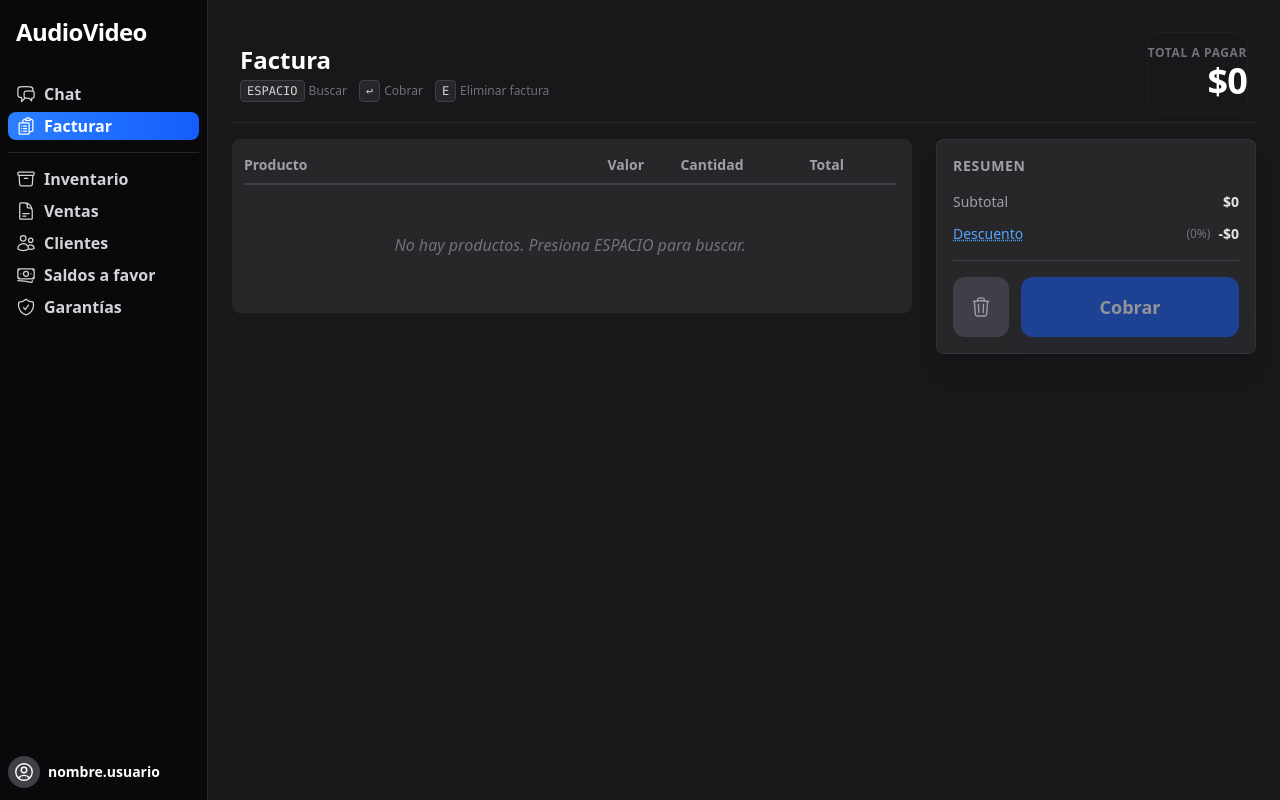
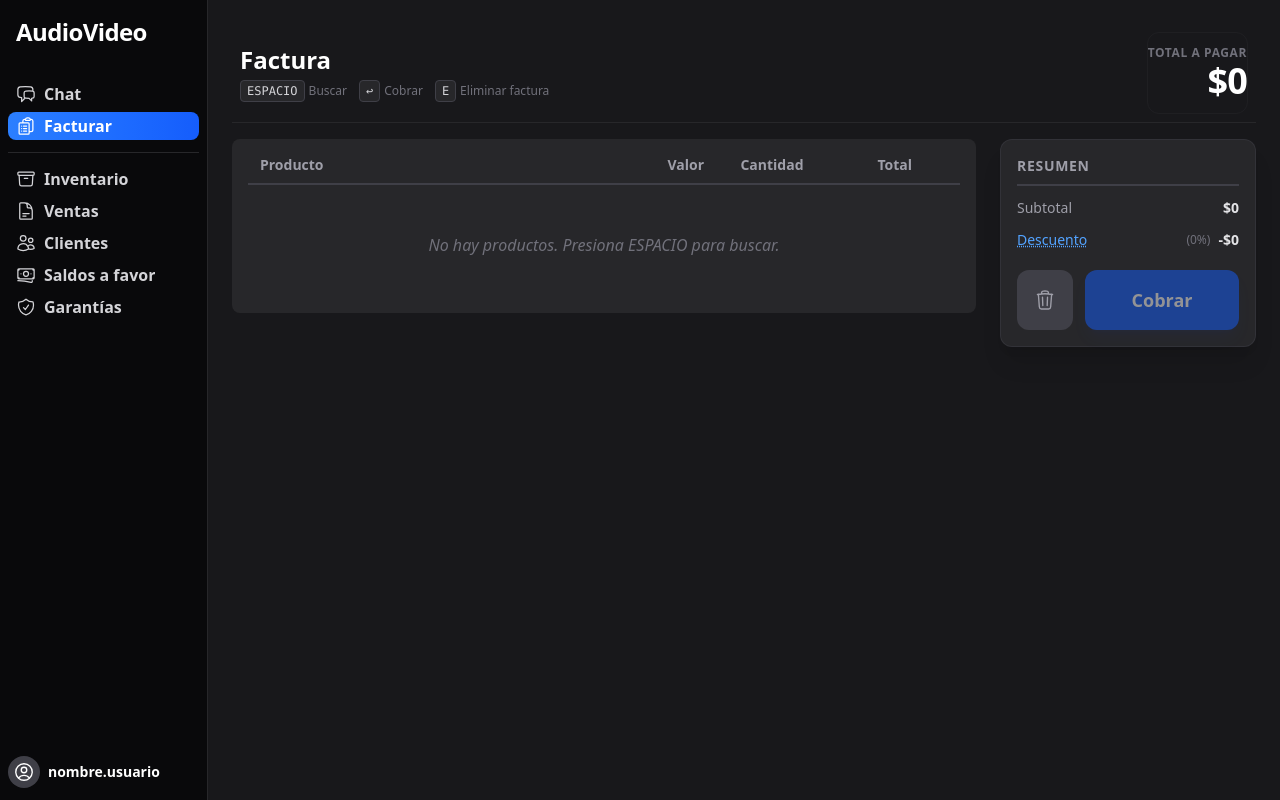
Before and after one commit to Sebasxs/smart-pos, a React (Vite) app in the folder client/: page /billing in a window 1280 px wide. Built offline with nearby package versions, Linux system fonts and the light colour scheme.

Commit message:
fix(ui): modified items in invoices are colored

```diff
--- a/client/src/components/billing/InvoiceTable.tsx
+++ b/client/src/components/billing/InvoiceTable.tsx
@@ -1,7 +1,7 @@
 import { HiOutlineTrash } from 'react-icons/hi2';
 import { QuantitySelector } from '../ui/QuantitySelector';
 import { type InvoiceItem } from '../../types/billing';
-import { useState, useEffect } from 'react';
+import { useState, useEffect, useRef } from 'react';
 
 type InvoiceItemRowProps = {
    item: InvoiceItem;
@@ -9,7 +9,17 @@ type InvoiceItemRowProps = {
    onRemove: (id: string) => void;
 };
 
+const GRID_LAYOUT = 'grid grid-cols-[minmax(6rem,1fr)_6rem_6rem_5rem_2rem] gap-3 items-center px-1';
+
 const InvoiceItemRow = ({ item, onUpdate, onRemove }: InvoiceItemRowProps) => {
+   const originalValues = useRef({
+      name: item.name,
+      price: item.price,
+   });
+
+   const isNameModified = item.name !== originalValues.current.name;
+   const isPriceModified = item.price !== originalValues.current.price;
+
    const [localPrice, setLocalPrice] = useState(item.price.toLocaleString('es-CO'));
 
    useEffect(() => {
@@ -39,37 +49,41 @@ const InvoiceItemRow = ({ item, onUpdate, onRemove }: InvoiceItemRowProps) => {
    };
 
    return (
-      <div className="flex items-center gap-2 p-1 rounded-xl hover:bg-zinc-700 min-w-[300px]">
-         <div className="flex-1 min-w-24">
+      <div className={`${GRID_LAYOUT} rounded-xl hover:bg-zinc-700 bg-zinc-700 py-1`}>
+         <div className="w-full">
             <input
                type="text"
                value={item.name}
                onChange={e => onUpdate(item.id, { name: e.target.value })}
-               className="
-                  w-full bg-transparent rounded-lg
-                  hover:ring-1 hover:ring-zinc-500 hover:bg-zinc-800
+               title={item.name}
+               className={`
+                  w-full bg-transparent rounded-xl cursor-pointer focus:cursor-text pl-2 py-1
+                  hover:ring-1 hover:ring-zinc-600 hover:bg-zinc-800
                   focus:ring-2 focus:ring-blue-500 focus:border-blue-500 focus:bg-zinc-800
-                  outline-none text-ellipsis
-               "
+                  outline-none text-ellipsis transition-colors duration-200
+                  ${isNameModified ? 'text-amber-400 italic' : 'text-zinc-100 font-semibold'}
+               `}
             />
          </div>
-         <div className="w-22 shrink-0 mr-4">
+
+         <div className="w-full">
             <input
                type="text"
                value={localPrice}
                onChange={handlePriceChange}
                onBlur={handleBlur}
                onKeyDown={handleKeyDown}
-               onFocus={e => e.target.select()}
-               className="
-                  w-full bg-transparent text-right font-semibold rounded-lg
-                  hover:ring-1 hover:ring-zinc-500 hover:bg-zinc-800
+               className={`
+                  w-full bg-transparent text-right rounded-xl cursor-pointer focus:cursor-text pr-2 py-1
+                  hover:ring-1 hover:ring-zinc-600 hover:bg-zinc-800
                   focus:ring-2 focus:ring-blue-500 focus:border-blue-500 focus:bg-zinc-800
-                  outline-none no-spinners
-               "
+                  outline-none no-spinners transition-colors duration-200
+                  ${isPriceModified ? 'text-amber-400 italic' : 'text-zinc-100 font-semibold'}
+               `}
             />
          </div>
-         <div className="w-20 flex justify-center shrink-0">
+
+         <div className="flex justify-center">
             <QuantitySelector
                value={item.quantity}
                stock={item.stock}
@@ -77,24 +91,18 @@ const InvoiceItemRow = ({ item, onUpdate, onRemove }: InvoiceItemRowProps) => {
                   onUpdate(item.id, { quantity: Math.min(item.quantity + 1, item.stock) })
                }
                onDecrease={() => onUpdate(item.id, { quantity: Math.max(1, item.quantity - 1) })}
-               onQuantityChange={newQuantity => {
-                  const finalQuantity = newQuantity > 0 ? newQuantity : 1;
-                  onUpdate(item.id, { quantity: finalQuantity });
-               }}
+               onQuantityChange={qty => onUpdate(item.id, { quantity: qty > 0 ? qty : 1 })}
             />
          </div>
-         <div className="w-22 font-semibold text-right shrink-0">
+
+         <div className="font-semibold text-right">
             <span>{(item.quantity * item.price).toLocaleString('es-CO')}</span>
          </div>
-         <div className="w-10 flex justify-end shrink-0">
+
+         <div className="flex justify-end">
             <button
                onClick={() => onRemove(item.id)}
-               className="
-                  text-red-500 p-1 rounded-full
-                  hover:text-zinc-800 hover:bg-red-600/60
-                  transition-colors duration-200
-                  cursor-pointer
-               "
+               className="text-red-500 p-1 rounded-full hover:text-zinc-800 hover:bg-red-600/60 transition-colors duration-200 cursor-pointer"
             >
                <HiOutlineTrash size={18} />
             </button>
@@ -111,14 +119,16 @@ type InvoiceTableProps = {
 
 export const InvoiceTable = ({ items, onUpdateItem, onRemoveItem }: InvoiceTableProps) => {
    return (
-      <div className="bg-zinc-800 p-4 pl-3 rounded-lg flex flex-col h-full overflow-hidden">
+      <div className="bg-zinc-800 p-4 rounded-lg flex flex-col h-full overflow-hidden">
          <div className="overflow-x-auto flex-1 custom-scrollbar">
-            <div className="flex gap-2 text-left text-zinc-400 font-bold text-sm border-b-2 border-zinc-700 pb-2 mb-2 min-w-[300px]">
-               <div className="flex-1 min-w-24">Producto</div>
-               <div className="w-22 text-right pr-1 mr-4">Valor</div>
-               <div className="w-20 text-center">Cantidad</div>
-               <div className="w-22 text-right pr-1">Total</div>
-               <div className="w-10"></div>
+            <div
+               className={`${GRID_LAYOUT} pl-3 text-zinc-400 font-bold text-sm border-b-2 border-zinc-700 pb-2 mb-2`}
+            >
+               <div>Producto</div>
+               <div className="text-right pr-2">Valor</div>
+               <div className="text-center">Cantidad</div>
+               <div className="text-right">Total</div>
+               <div></div>
             </div>
 
             <div className="flex flex-col gap-y-1">
--- a/client/src/components/billing/ProductSearchModal.tsx
+++ b/client/src/components/billing/ProductSearchModal.tsx
@@ -83,7 +83,7 @@ const useKeyboardNavigation = (
             if (results[selectedIndex]) {
                onSelect(results[selectedIndex]);
             } else if (searchTerm.trim() !== '') {
-               onSelect({ name: searchTerm, price: 0, stock: 1, supplier: 'Genérico' });
+               onSelect({ name: searchTerm, price: 0, stock: 9999, supplier: 'Genérico' });
             }
             return;
          }
--- a/client/src/components/ui/QuantitySelector.tsx
+++ b/client/src/components/ui/QuantitySelector.tsx
@@ -68,14 +68,14 @@ export const QuantitySelector = ({
    };
 
    return (
-      <div className="flex items-center justify-center gap-x-1 bg-zinc-700 rounded-full hover:bg-zinc-800">
+      <div className="flex items-center justify-center gap-x-1 bg-zinc-800 rounded-full hover:bg-zinc-900">
          <button
             onMouseDown={() => startAction('dec')}
             onMouseUp={stopAction}
             onMouseLeave={stopAction}
             tabIndex={-1}
-            className={`p-1 rounded-full transition-colors ${
-               value <= 1 ? 'opacity-50' : 'cursor-pointer hover:bg-sky-400 '
+            className={`p-2 rounded-full transition-colors ${
+               value <= 1 ? 'opacity-50 cursor-not-allowed' : 'cursor-pointer hover:bg-sky-400 '
             }`}
             disabled={value <= 1}
             onDragStart={e => e.preventDefault()}
@@ -89,7 +89,7 @@ export const QuantitySelector = ({
             value={value}
             onChange={handleManualChange}
             onFocus={e => e.target.select()}
-            className="w-9 text-center rounded-full font-semibold hover:bg-zinc-700 outline-none no-spinners"
+            className="w-9 text-center rounded-full font-semibold outline-none no-spinners cursor-pointer focus:cursor-text"
          />
 
          <button
@@ -97,8 +97,10 @@ export const QuantitySelector = ({
             onMouseUp={stopAction}
             onMouseLeave={stopAction}
             tabIndex={-1}
-            className={`p-1 rounded-full transition-colors ${
-               value >= stock ? 'opacity-50' : 'cursor-pointer hover:bg-indigo-600 '
+            className={`p-2 rounded-full transition-colors ${
+               value >= stock
+                  ? 'opacity-50 cursor-not-allowed'
+                  : 'cursor-pointer hover:bg-indigo-600 '
             }`}
             disabled={value >= stock}
             onDragStart={e => e.preventDefault()}
--- a/client/src/pages/Billing.tsx
+++ b/client/src/pages/Billing.tsx
@@ -115,13 +115,13 @@ export const Billing = () => {
          <BillingTopbar total={total} />
 
          <div className="flex flex-col lg:flex-row gap-6 flex-1 min-h-0">
-            <div className="flex-1 h-fit h-fit flex flex-col">
+            <div className="flex-1 h-fit h-fit flex flex-col min-w-0">
                <InvoiceTable items={items} onUpdateItem={updateItem} onRemoveItem={removeItem} />
             </div>
 
-            <aside className="w-full lg:w-80 flex flex-col h-fit sticky top-0">
-               <div className="bg-zinc-800 rounded-lg p-4 shrink-0 border border-zinc-700/50 shadow-xl">
-                  <h2 className="text-zinc-400 text-sm font-bold uppercase tracking-wider mb-4">
+            <aside className="w-full lg:w-64 lg:shrink-0 flex flex-col h-fit sticky top-0">
+               <div className="bg-zinc-800 rounded-xl p-4 shrink-0 border border-zinc-700/50 shadow-xl">
+                  <h2 className="text-zinc-400 text-sm font-bold uppercase tracking-wider border-b-2 border-zinc-700 pb-2 mb-3">
                      Resumen
                   </h2>
 
@@ -133,7 +133,7 @@ export const Billing = () => {
                         </span>
                      </div>
 
-                     <div className="flex justify-between items-center">
+                     <div className="flex justify-between items-center pb-1 ">
                         <button
                            onClick={() => setIsDiscountModalOpen(true)}
                            className="text-blue-400 hover:text-blue-300 underline decoration-dotted cursor-pointer font-medium hover:bg-blue-500/10 px-1 -ml-1 rounded transition-colors"
@@ -154,7 +154,7 @@ export const Billing = () => {
                         </div>
                      </div>
 
-                     <hr className="border-zinc-700 mt-1" />
+                     {/* <hr className="border-zinc-700 mt-1" /> */}
                   </div>
 
                   <div className="flex gap-3">
```
